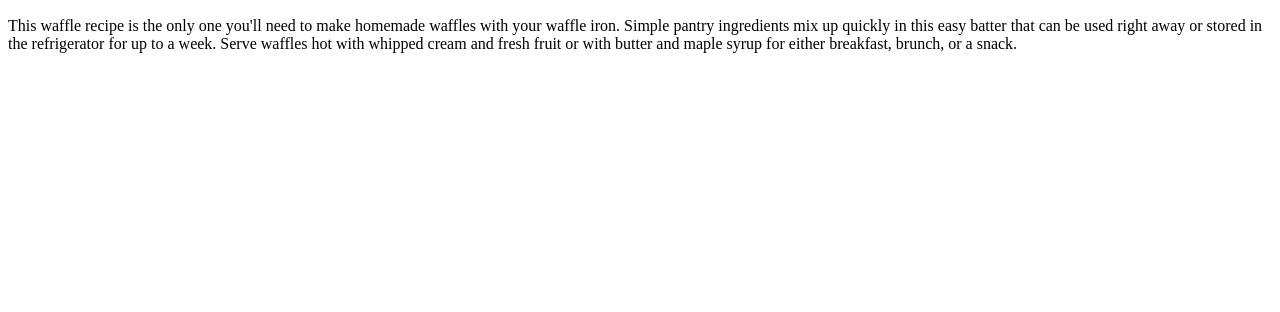
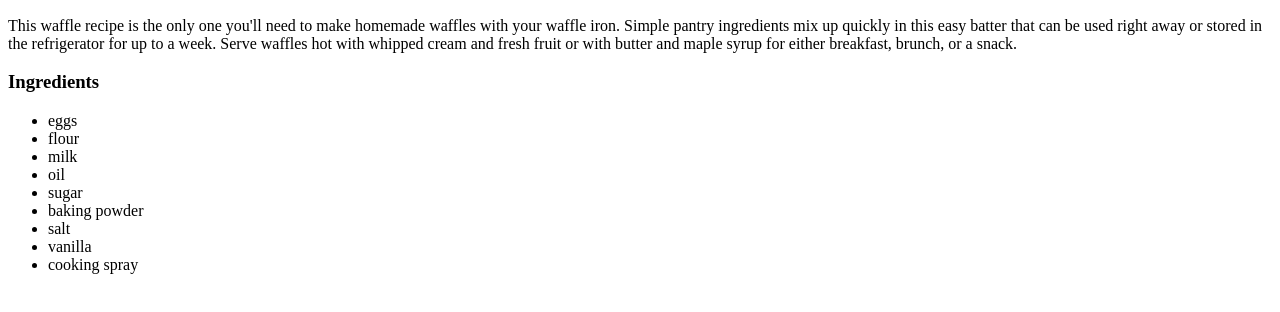
Before and after one commit to eqvb/odin_recipes, a plain HTML site: page recipes/waffles.html in a window 1280 px wide. Shown: the part 434-746 px from the top of the page. Drawn offline with Linux system fonts and the light colour scheme.

Commit message:
Add ingredient list of waffles

```diff
--- a/recipes/waffles.html
+++ b/recipes/waffles.html
@@ -8,11 +8,23 @@
 
     <body>
         <h1> Waffle Recipe</h1>
-        <img src="https://www.allrecipes.com/thmb/pddfdPY_NuYfNURYMBnD-tc8lyM=/750x0/filters:no_upscale():max_bytes(150000):strip_icc():format(webp)/Waffles-I-06becefc48524986be808502773feefa.jpg" alt="Yummy Waffle">
-        <h2> Description</h2>
-        <p>This waffle recipe is the only one you'll need to make homemade waffles with your waffle iron. Simple pantry ingredients mix up quickly in this easy batter that can be used right away or stored in the refrigerator for up to a week. Serve waffles hot with whipped cream and fresh fruit or with butter and maple syrup for either breakfast, brunch, or a snack.
+            <img src="https://www.allrecipes.com/thmb/pddfdPY_NuYfNURYMBnD-tc8lyM=/750x0/filters:no_upscale():max_bytes(150000):strip_icc():format(webp)/Waffles-I-06becefc48524986be808502773feefa.jpg" alt="Yummy Waffle">
+        <h2>Description</h2>
+            <p>This waffle recipe is the only one you'll need to make homemade waffles with your waffle iron. Simple pantry ingredients mix up quickly in this easy batter that can be used right away or stored in the refrigerator for up to a week. Serve waffles hot with whipped cream and fresh fruit or with butter and maple syrup for either breakfast, brunch, or a snack.
 
-        </p>
+            </p>
+        <h3>Ingredients</h3>
+            <ul>
+                <li>eggs</li>
+                <li>flour</li>
+                <li>milk</li>
+                <li>oil</li>
+                <li>sugar</li>
+                <li>baking powder</li>
+                <li>salt</li>
+                <li>vanilla</li>
+                <li>cooking spray</li>
+            </ul>
     </body>
 
 
```
